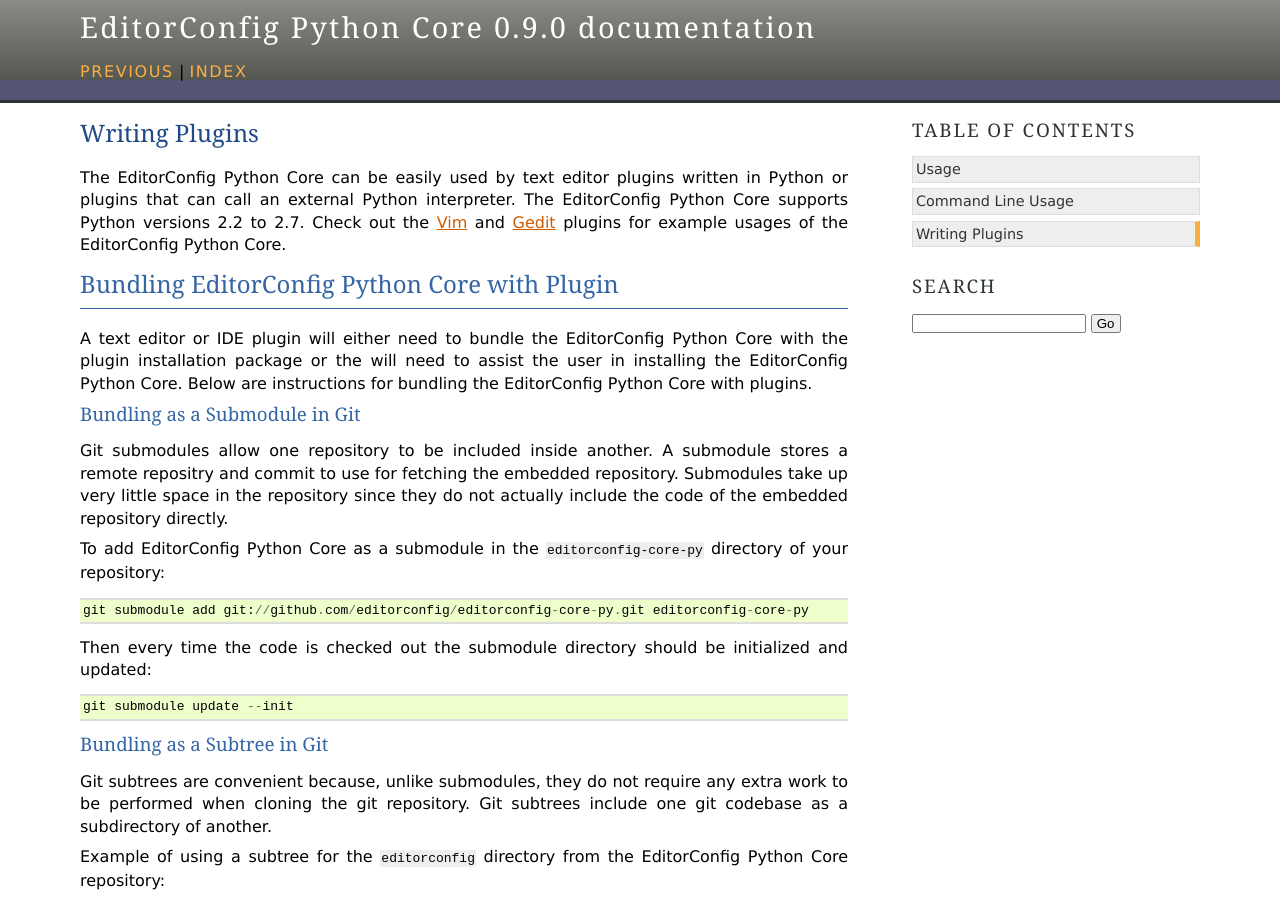
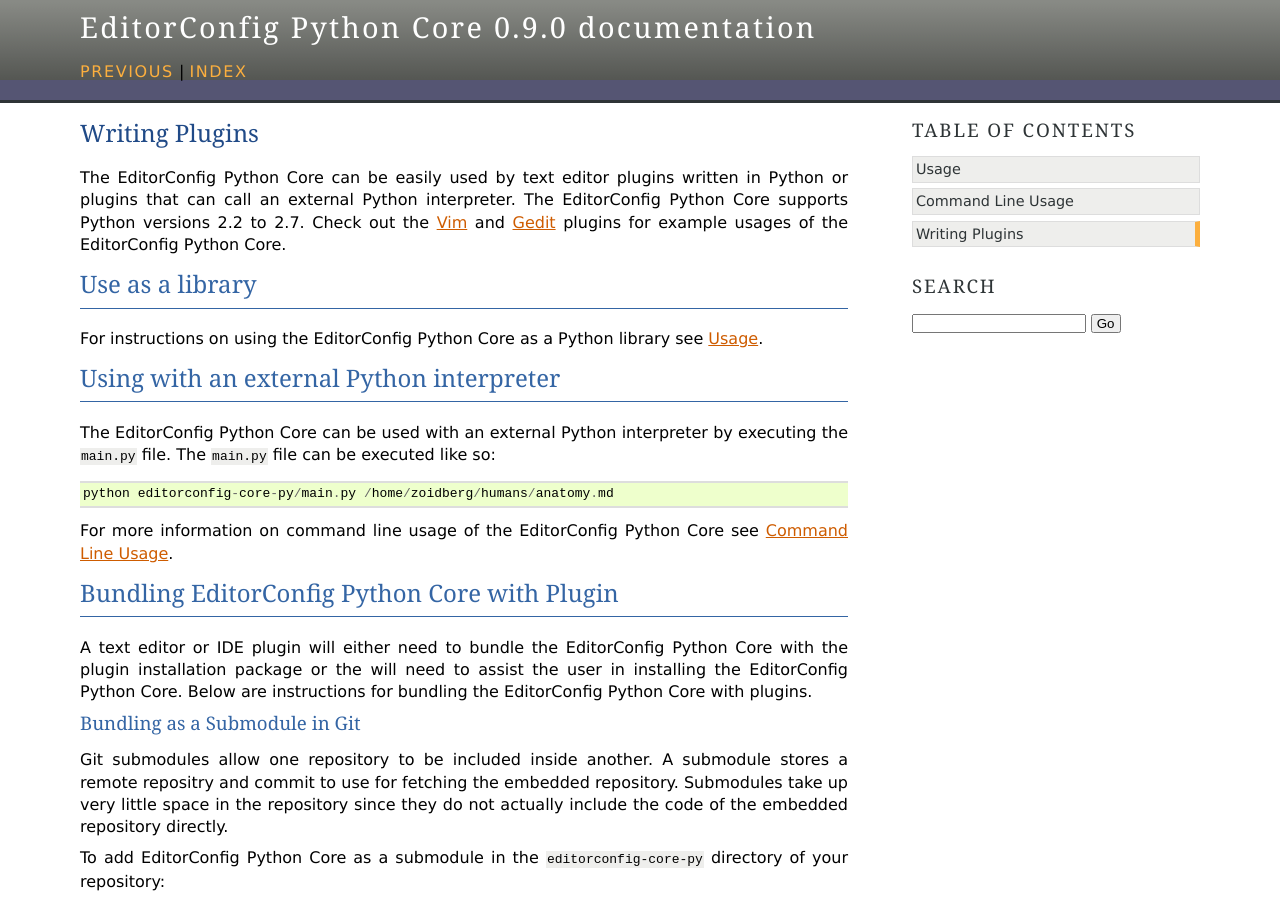
Before and after one commit to editorconfig/editorconfig-vim, a Sphinx documentation site: the page built from docs/plugins.rst, in a window 1280 px wide and 900 px high. Built offline with Sphinx 7.4.7, drawn with Linux system fonts in a browser that asks for light colours.

Commit message:
Add plugin docs (usage as library and interpreted)

```diff
--- a/docs/plugins.rst
+++ b/docs/plugins.rst
@@ -6,6 +6,23 @@ The EditorConfig Python Core can be easily used by text editor plugins written i
 
 .. _`Vim`: https://github.com/editorconfig/editorconfig-vim
 .. _`Gedit`: https://github.com/editorconfig/editorconfig-gedit
+
+
+Use as a library
+----------------
+
+For instructions on using the EditorConfig Python Core as a Python library see :doc:`usage`.
+
+
+Using with an external Python interpreter
+-----------------------------------------
+
+The EditorConfig Python Core can be used with an external Python interpreter by executing the ``main.py`` file.  The ``main.py`` file can be executed like so::
+
+    python editorconfig-core-py/main.py /home/zoidberg/humans/anatomy.md
+
+For more information on command line usage of the EditorConfig Python Core see :doc:`command_line_usage`.
+
 
 Bundling EditorConfig Python Core with Plugin
 ---------------------------------------------
```
